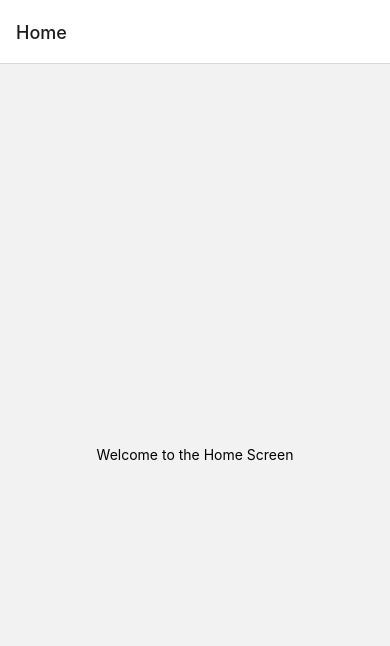
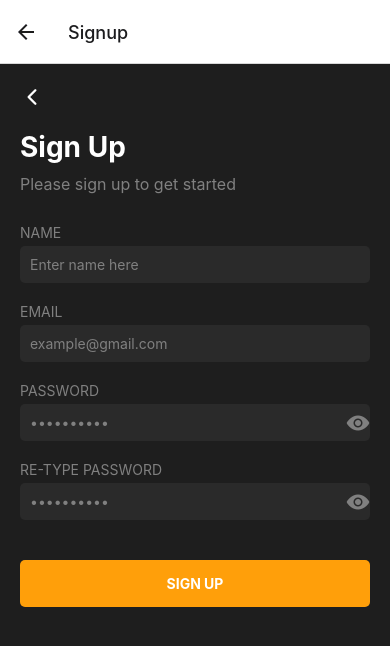
Before and after one commit to abin-karukappallil/Akira, a React Native app: screen /Signup in a window 390 px wide. Both pictures are taken after a click on the button 26 px from the left and 32 px from the top of the page. Shown: the top 646 px of the page. Built offline with nearby package versions, Linux system fonts and the light colour scheme.

Commit message:
signup page

```diff
--- a/App.js
+++ b/App.js
@@ -3,6 +3,7 @@ import { NavigationContainer } from '@react-navigation/native';
 import { createNativeStackNavigator } from '@react-navigation/native-stack';
 import HomeScreen from './HomeScreen';
 import login_screen from './login_screen/login_screen';
+import SignUpScreen from './login_screen/signup_screen';
 
 const Stack = createNativeStackNavigator();
 
@@ -12,6 +13,7 @@ const App = () => {
       <Stack.Navigator initialRouteName="Home">
         <Stack.Screen name="Home" component={HomeScreen} />
         <Stack.Screen name="Login" component={login_screen} />
+        <Stack.Screen name="Signup"component={SignUpScreen} />
       </Stack.Navigator>
     </NavigationContainer>
   );
--- a/login_screen/login_screen.js
+++ b/login_screen/login_screen.js
@@ -1,11 +1,19 @@
 import React, { useState } from 'react';
 import { View, Text, TextInput, TouchableOpacity, StyleSheet } from 'react-native';
 import { Feather } from '@expo/vector-icons';
+import { useNavigation } from '@react-navigation/native';
+
+
 
 const LoginScreen = () => {
   const [email, setEmail] = useState('');
   const [password, setPassword] = useState('');
   const [showPassword, setShowPassword] = useState(false);
+  const navigation = useNavigation();
+
+const handleSignUpPress = () => {
+    navigation.navigate('Signup');
+};
 
   return (
     <View style={styles.container}>
@@ -57,7 +65,7 @@ const LoginScreen = () => {
       <View style={styles.signupContainer}>
         <Text style={styles.signupText}>Don't have an account? </Text>
         <TouchableOpacity>
-          <Text style={styles.signupLink}>SIGN UP</Text>
+          <Text  onPress={handleSignUpPress} style={styles.button}>SIGN UP</Text>
         </TouchableOpacity>
       </View>
 
@@ -70,9 +78,9 @@ const LoginScreen = () => {
         <TouchableOpacity style={[styles.socialButton, styles.twitterButton]}>
           <Feather name="twitter" size={24} color="white" />
         </TouchableOpacity>
-        <TouchableOpacity style={[styles.socialButton, styles.appleButton]}>
-          <Feather name="apple" size={24} color="white" />
-        </TouchableOpacity>
+        {/* <TouchableOpacity style={[styles.socialButton, styles.appleButton]}>
+          <Feather name="apple" size={24} color="white" />   //workavunilla
+        </TouchableOpacity> */}
       </View>
     </View>
   );
@@ -188,9 +196,9 @@ const styles = StyleSheet.create({
   twitterButton: {
     backgroundColor: '#1DA1F2',
   },
-  appleButton: {
-    backgroundColor: 'white',
-  },
+  // appleButton: {
+  //   backgroundColor: 'white',
+  // },
 });
 
 export default LoginScreen;
--- /dev/null
+++ b/login_screen/signup_screen.js
@@ -0,0 +1,153 @@
+import React, { useState } from 'react';
+import { View, Text, TextInput, TouchableOpacity, StyleSheet, SafeAreaView, StatusBar } from 'react-native';
+import { Ionicons } from '@expo/vector-icons';
+
+const SignUpScreen = () => {
+  const [name, setName] = useState('');
+  const [email, setEmail] = useState('');
+  const [password, setPassword] = useState('');
+  const [retypePassword, setRetypePassword] = useState('');
+  const [showPassword, setShowPassword] = useState(false);
+  const [showRetypePassword, setShowRetypePassword] = useState(false);
+
+  const handleSignUp = () => {
+
+    console.log('Sign up pressed');
+  };
+
+  return (
+    <SafeAreaView style={styles.container}>
+      <StatusBar barStyle="light-content" />
+      <View style={styles.content}>
+        <TouchableOpacity style={styles.backButton}>
+          <Ionicons name="chevron-back" size={24} color="#FFFFFF" />
+        </TouchableOpacity>
+        <Text style={styles.title}>Sign Up</Text>
+        <Text style={styles.subtitle}>Please sign up to get started</Text>
+
+        <View style={styles.inputContainer}>
+          <Text style={styles.label}>NAME</Text>
+          <TextInput
+            style={styles.input}
+            placeholder="Enter name here"
+            placeholderTextColor="#808080"
+            value={name}
+            onChangeText={setName}
+          />
+        </View>
+
+        <View style={styles.inputContainer}>
+          <Text style={styles.label}>EMAIL</Text>
+          <TextInput
+            style={styles.input}
+            placeholder="example@gmail.com"
+            placeholderTextColor="#808080"
+            value={email}
+            onChangeText={setEmail}
+            keyboardType="email-address"
+          />
+        </View>
+
+        <View style={styles.inputContainer}>
+          <Text style={styles.label}>PASSWORD</Text>
+          <View style={styles.passwordContainer}>
+            <TextInput
+              style={styles.passwordInput}
+              placeholder="••••••••••"
+              placeholderTextColor="#808080"
+              value={password}
+              onChangeText={setPassword}
+              secureTextEntry={!showPassword}
+            />
+            <TouchableOpacity onPress={() => setShowPassword(!showPassword)}>
+              <Ionicons name={showPassword ? "eye-off" : "eye"} size={24} color="#808080" />
+            </TouchableOpacity>
+          </View>
+        </View>
+
+        <View style={styles.inputContainer}>
+          <Text style={styles.label}>RE-TYPE PASSWORD</Text>
+          <View style={styles.passwordContainer}>
+            <TextInput
+              style={styles.passwordInput}
+              placeholder="••••••••••"
+              placeholderTextColor="#808080"
+              value={retypePassword}
+              onChangeText={setRetypePassword}
+              secureTextEntry={!showRetypePassword}
+            />
+            <TouchableOpacity onPress={() => setShowRetypePassword(!showRetypePassword)}>
+              <Ionicons name={showRetypePassword ? "eye-off" : "eye"} size={24} color="#808080" />
+            </TouchableOpacity>
+          </View>
+        </View>
+
+        <TouchableOpacity style={styles.signUpButton} onPress={handleSignUp}>
+          <Text style={styles.signUpButtonText}>SIGN UP</Text>
+        </TouchableOpacity>
+      </View>
+    </SafeAreaView>
+  );
+};
+
+const styles = StyleSheet.create({
+  container: {
+    flex: 1,
+    backgroundColor: '#1E1E1E',
+  },
+  content: {
+    flex: 1,
+    padding: 20,
+  },
+  backButton: {
+    marginBottom: 20,
+  },
+  title: {
+    fontSize: 28,
+    fontWeight: 'bold',
+    color: 'white',
+    marginBottom: 10,
+  },
+  subtitle: {
+    fontSize: 16,
+    color: '#808080',
+    marginBottom: 30,
+  },
+  inputContainer: {
+    marginBottom: 20,
+  },
+  label: {
+    color: '#808080',
+    marginBottom: 5,
+  },
+  input: {
+    backgroundColor: '#2A2A2A',
+    borderRadius: 5,
+    padding: 10,
+    color: 'white',
+  },
+  passwordContainer: {
+    flexDirection: 'row',
+    alignItems: 'center',
+    backgroundColor: '#2A2A2A',
+    borderRadius: 5,
+  },
+  passwordInput: {
+    flex: 1,
+    padding: 10,
+    color: 'white',
+  },
+  signUpButton: {
+    backgroundColor: '#FF9F0A',
+    padding: 15,
+    borderRadius: 5,
+    alignItems: 'center',
+    marginTop: 20,
+  },
+  signUpButtonText: {
+    color: 'white',
+    fontWeight: 'bold',
+  },
+});
+
+export default SignUpScreen;
```
